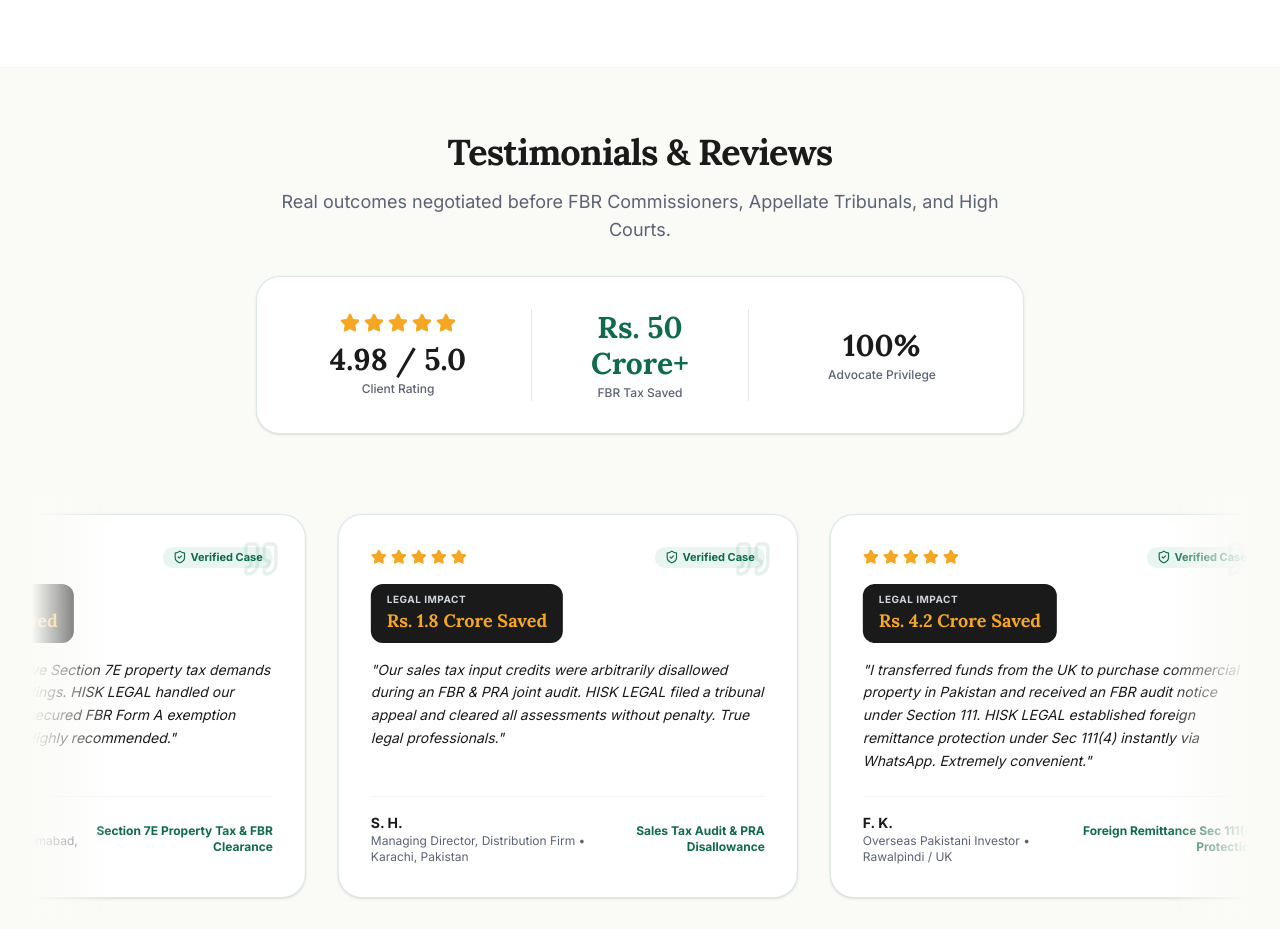
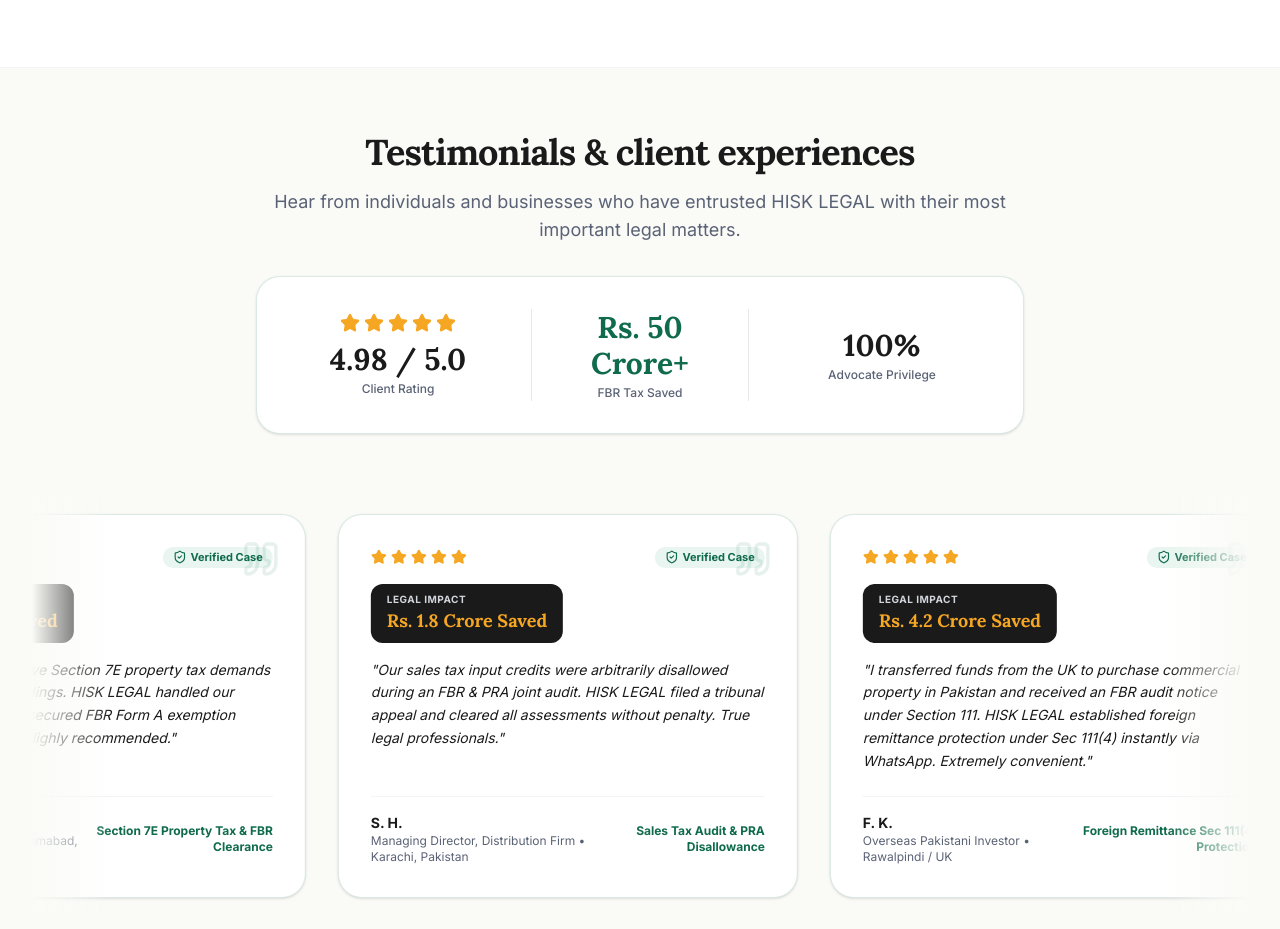
Before and after one commit to Jamalshah183/HISK-Legel, a Next.js app: page / in a window 1280 px wide. Shown: the part 4260-5189 px from the top of the page. Built offline with nearby package versions, Linux system fonts and the light colour scheme; no server answers; the database is empty.

Commit message:
feat(reviews): update section header and description
Refine the testimonials section copy to better reflect client experiences and firm credibility.

```diff
--- a/components/ReviewsSection.tsx
+++ b/components/ReviewsSection.tsx
@@ -29,10 +29,10 @@ export const ReviewsSection: React.FC = () => {
           className="text-center max-w-3xl mx-auto mb-6 sm:mb-8"
         >
           <h2 className="font-heading font-extrabold text-3xl sm:text-4xl text-[#1A1A1A] tracking-tight mb-4">
-            Testimonials &amp; Reviews
+            Testimonials &amp; client experiences
           </h2>
           <p className="text-base sm:text-lg text-[#5A6275] font-normal">
-            Real outcomes negotiated before FBR Commissioners, Appellate Tribunals, and High Courts.
+            Hear from individuals and businesses who have entrusted HISK LEGAL with their most important legal matters.
           </p>
         </motion.div>
 
```
